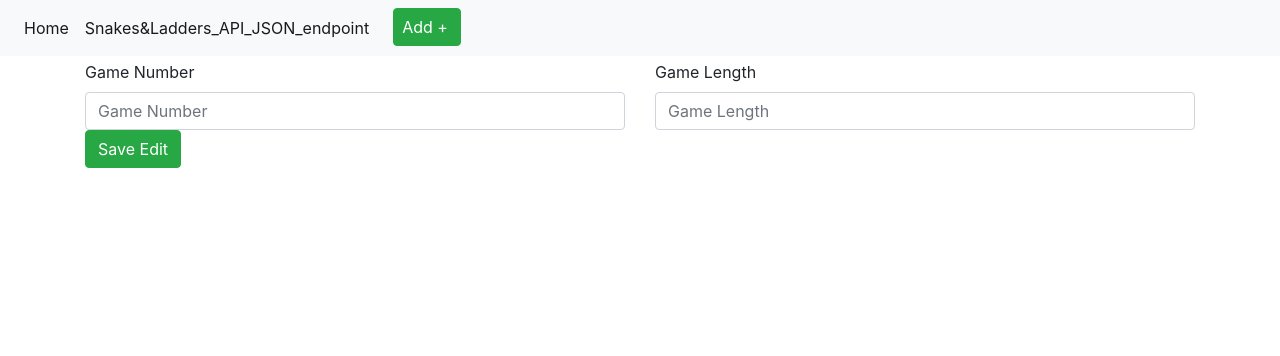
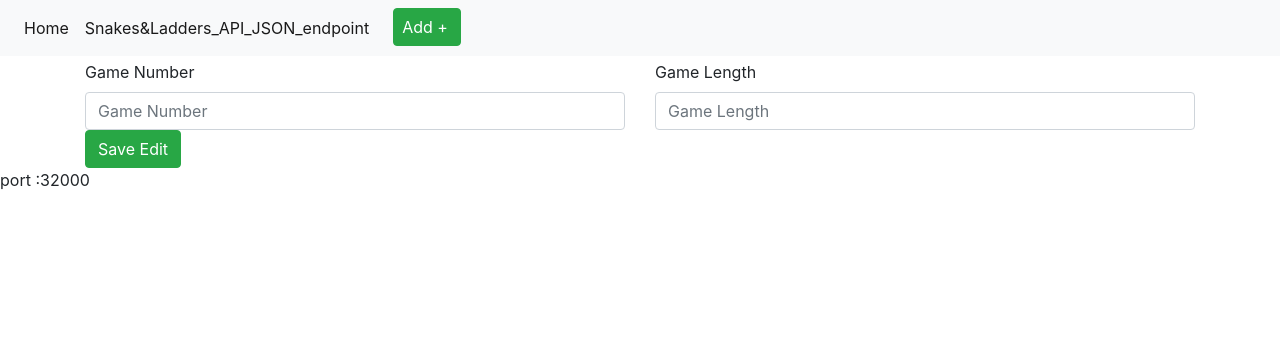
Before and after one commit to russell-007-coder/WEB_APP_PART3, a Flask app: template app/templates/edit.html in a window 1280 px wide. Shown: the top 356 px of the page. Run offline with Flask 2, Linux system fonts and the light colour scheme; the template is opened without the code that fills it, so the values that code supplies are empty; some libraries are stand-ins or nearby versions.

Commit message:
Task: edited

```diff
--- a/app/templates/layout.html
+++ b/app/templates/layout.html
@@ -57,3 +57,7 @@
 </div>
 </body>
 </html>
+
+
+
+port :32000
```
